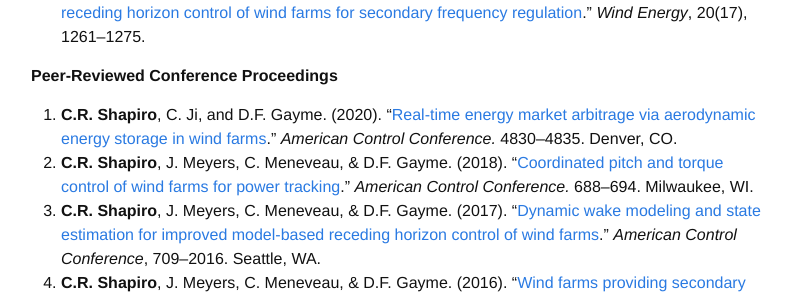
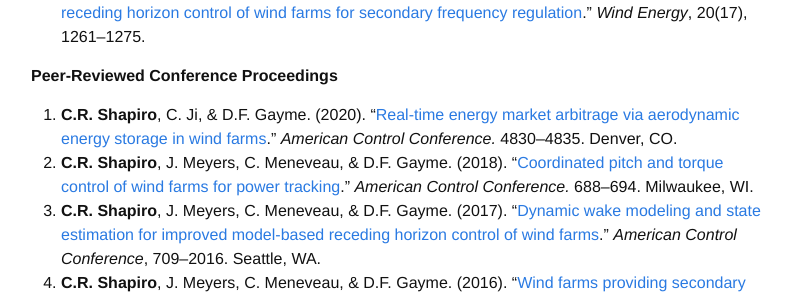
Before and after one commit to crshapiro/crshapiro.github.io, a Jekyll site: the page built from cv.md, in a window 1280 px wide and 900 px high, scrolled down 1755 px. Shown: the part 154-452 px from the top of the window, without its empty margins (239-1038 px from the left). Built offline with Jekyll 4.4.1, drawn with Linux system fonts in a browser that asks for light colours.

Commit message:
Update cv.md
and->&

```diff
--- a/cv.md
+++ b/cv.md
@@ -61,7 +61,7 @@ Fluid Mechanics I, Johns Hopkins University, Fall 2014
 1. **C.R. Shapiro**, P. Bauweraerts, J. Meyers, C. Meneveau, & D.F. Gayme. (2017). "[Model-based receding horizon control of wind farms for secondary frequency regulation](https://doi.org/10.1002/we.2093)." *Wind Energy*, 20(17), 1261--1275.
 
 **Peer-Reviewed Conference Proceedings**
-1. **C.R. Shapiro**, C. Ji, and D.F. Gayme. (2020). "[Real-time energy market arbitrage via aerodynamic energy storage in wind farms](https://ieeexplore.ieee.org/abstract/document/9147730)." *American Control Conference.* 4830--4835. Denver, CO.
+1. **C.R. Shapiro**, C. Ji, & D.F. Gayme. (2020). "[Real-time energy market arbitrage via aerodynamic energy storage in wind farms](https://ieeexplore.ieee.org/abstract/document/9147730)." *American Control Conference.* 4830--4835. Denver, CO.
 1. **C.R. Shapiro**, J. Meyers, C. Meneveau, & D.F. Gayme. (2018). "[Coordinated pitch and torque control of wind farms for power tracking](https://doi.org/10.23919/ACC.2018.8431325)." *American Control Conference.* 688--694. Milwaukee, WI.
 1. **C.R. Shapiro**, J. Meyers, C. Meneveau, & D.F. Gayme. (2017). "[Dynamic wake modeling and state estimation for improved model-based receding horizon control of wind farms](https://doi.org/10.23919/ACC.2017.7963036)." *American Control Conference*, 709--2016. Seattle, WA.
 1. **C.R. Shapiro**, J. Meyers, C. Meneveau, & D.F. Gayme. (2016). "[Wind farms providing secondary frequency regulation: Evaluating the performance of model-based receding horizon control](https://doi.org/10.1088/1742-6596/753/5/052012)." *Journal of Physics: Conference Series*, 753(5), 052012. *The Science of Making Torque from Wind*. Munich, Germany.
```
